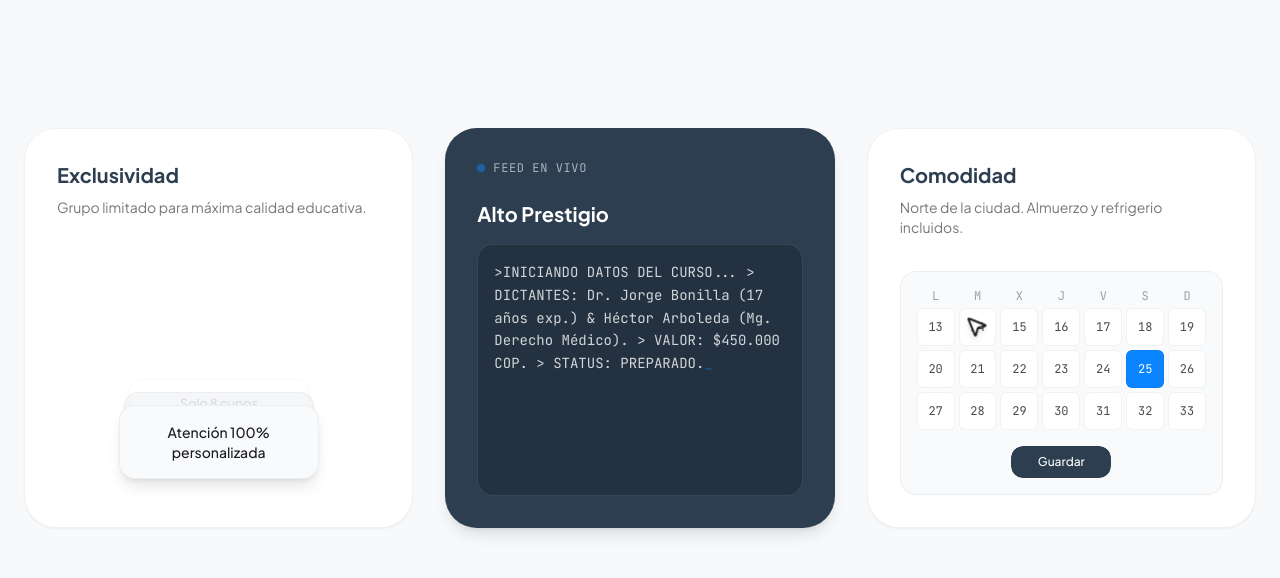
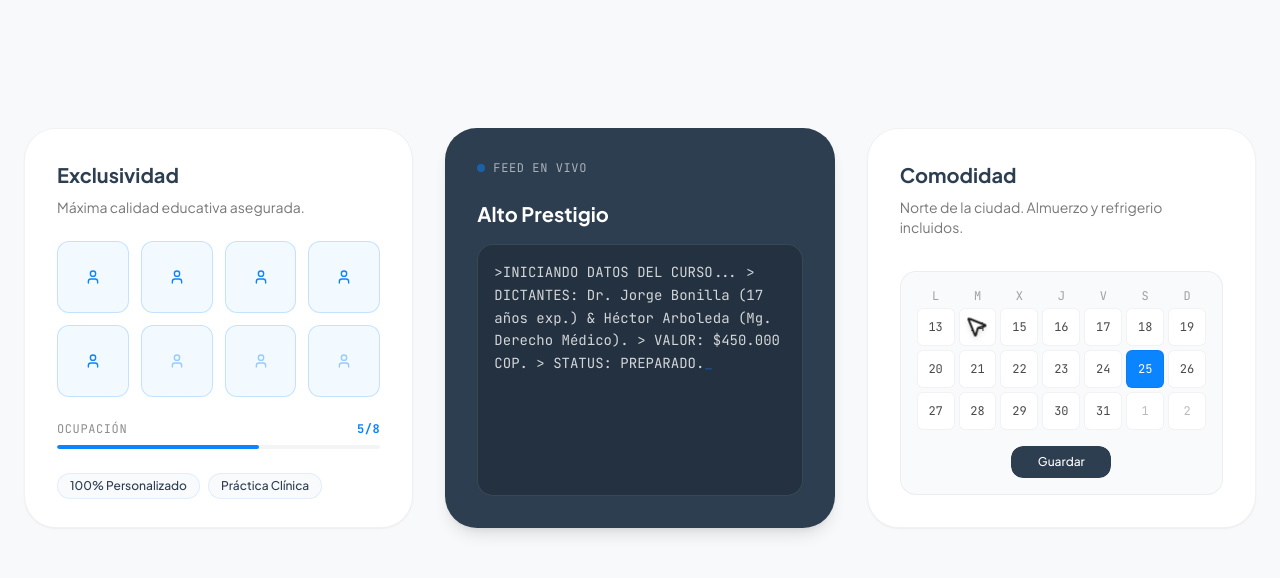
Before and after one commit to WilliRV1/cp-smile-academy, a React (Vite) app: page /cursos/tomografia in a window 1280 px wide. Shown: the part 800-1378 px from the top of the page. Built offline with nearby package versions, Linux system fonts and the light colour scheme; a web font is replaced by a local one.

Commit message:
fix: update exclusivity card design and calendar dates

```diff
--- a/src/components/Features.jsx
+++ b/src/components/Features.jsx
@@ -70,24 +70,33 @@ export default function Features() {
     <section id="features" className="py-32 px-6 bg-background relative z-10">
       <div className="max-w-7xl mx-auto grid grid-cols-1 md:grid-cols-3 gap-8">
 
-        {/* Card 1 - Barajador */}
-        <div className="bg-white rounded-[2rem] p-8 shadow-sm border border-black/5 flex flex-col h-[400px]">
+        {/* Card 1 - Exclusividad (Rediseñada) */}
+        <div className="bg-white rounded-[2rem] p-8 shadow-sm border border-black/5 flex flex-col h-[400px] relative overflow-hidden group">
           <h3 className="font-sans font-bold text-xl mb-2 text-primary">Exclusividad</h3>
-          <p className="font-sans text-sm text-dark/60 mb-auto">Grupo limitado para máxima calidad educativa.</p>
-          <div className="relative h-48 w-full perspective-[1000px] flex items-end justify-center pb-4" ref={shuffleRef}>
-            {cards.map((card, idx) => (
-              <div
-                key={card.id}
-                className={`absolute w-full max-w-[200px] p-4 rounded-2xl shadow-lg border border-black/5 text-center font-sans font-medium text-sm transition-all duration-700 ease-[cubic-bezier(0.34,1.56,0.64,1)] ${card.bg}`}
-                style={{
-                  transform: `translateY(${-idx * 15}px) scale(${1 - idx * 0.05})`,
-                  zIndex: 10 - idx,
-                  opacity: 1 - idx * 0.2
-                }}
-              >
-                {card.text}
+          <p className="font-sans text-sm text-dark/60 mb-6">Máxima calidad educativa asegurada.</p>
+
+          <div className="flex-1 flex flex-col justify-center">
+            {/* 8 Spots Visualization */}
+            <div className="grid grid-cols-4 gap-2 md:gap-3 mb-6">
+              {Array.from({length: 8}).map((_, i) => (
+                <div key={i} className="aspect-square rounded-xl border border-accent/20 bg-accent/5 flex items-center justify-center relative overflow-hidden group/spot">
+                  <div className={`w-full h-full absolute inset-0 bg-accent/20 translate-y-full group-hover/spot:translate-y-0 transition-transform duration-300 ${i < 5 ? 'bg-accent/30 translate-y-0' : ''}`}></div>
+                  <svg xmlns="http://www.w3.org/2000/svg" width="16" height="16" viewBox="0 0 24 24" fill="none" stroke="currentColor" strokeWidth="2" strokeLinecap="round" strokeLinejoin="round" className={`relative z-10 ${i < 5 ? 'text-accent' : 'text-accent/40'}`}><path d="M19 21v-2a4 4 0 0 0-4-4H9a4 4 0 0 0-4 4v2"/><circle cx="12" cy="7" r="4"/></svg>
                 </div>
               ))}
+            </div>
+            <div className="flex justify-between items-center text-xs font-mono text-dark/50 uppercase tracking-wider mb-2">
+              <span>Ocupación</span>
+              <span className="text-accent font-bold">5/8</span>
+            </div>
+            <div className="w-full h-1 bg-gray-100 rounded-full overflow-hidden">
+              <div className="h-full bg-accent w-[62.5%] rounded-full"></div>
+            </div>
+          </div>
+
+          <div className="mt-6 flex flex-wrap gap-2">
+            <span className="px-3 py-1 bg-gray-50 border border-accent/10 rounded-full text-xs font-sans font-medium text-primary">100% Personalizado</span>
+            <span className="px-3 py-1 bg-gray-50 border border-accent/10 rounded-full text-xs font-sans font-medium text-primary">Práctica Clínica</span>
           </div>
         </div>
 
@@ -113,15 +122,20 @@ export default function Features() {
               {['L','M','X','J','V','S','D'].map(d => (
                 <div key={d} className="font-mono text-xs text-dark/40">{d}</div>
               ))}
-              {Array.from({length: 21}).map((_, i) => (
+              {Array.from({length: 21}).map((_, i) => {
+                const day = i + 13;
+                const displayDay = day > 31 ? day - 31 : day;
+                const isNextMonth = day > 31;
+                return (
                   <div
                     key={i}
                     ref={i === 12 /* 25th in a mock grid */ ? cellRef : null}
-                  className="aspect-square flex items-center justify-center font-mono text-xs rounded-md border border-black/5 bg-white text-dark/80"
+                    className={`aspect-square flex items-center justify-center font-mono text-xs rounded-md border border-black/5 bg-white ${isNextMonth ? 'text-dark/30' : 'text-dark/80'}`}
                   >
-                  {i + 13}
+                    {displayDay}
                   </div>
-              ))}
+                );
+              })}
             </div>
             <div className="magnetic-button bg-primary text-white py-2 rounded-xl text-center text-xs font-sans font-medium w-[100px] mx-auto relative z-10 cursor-pointer">
               Guardar
```
Lines whose indentation alone changed are shown as unchanged.
